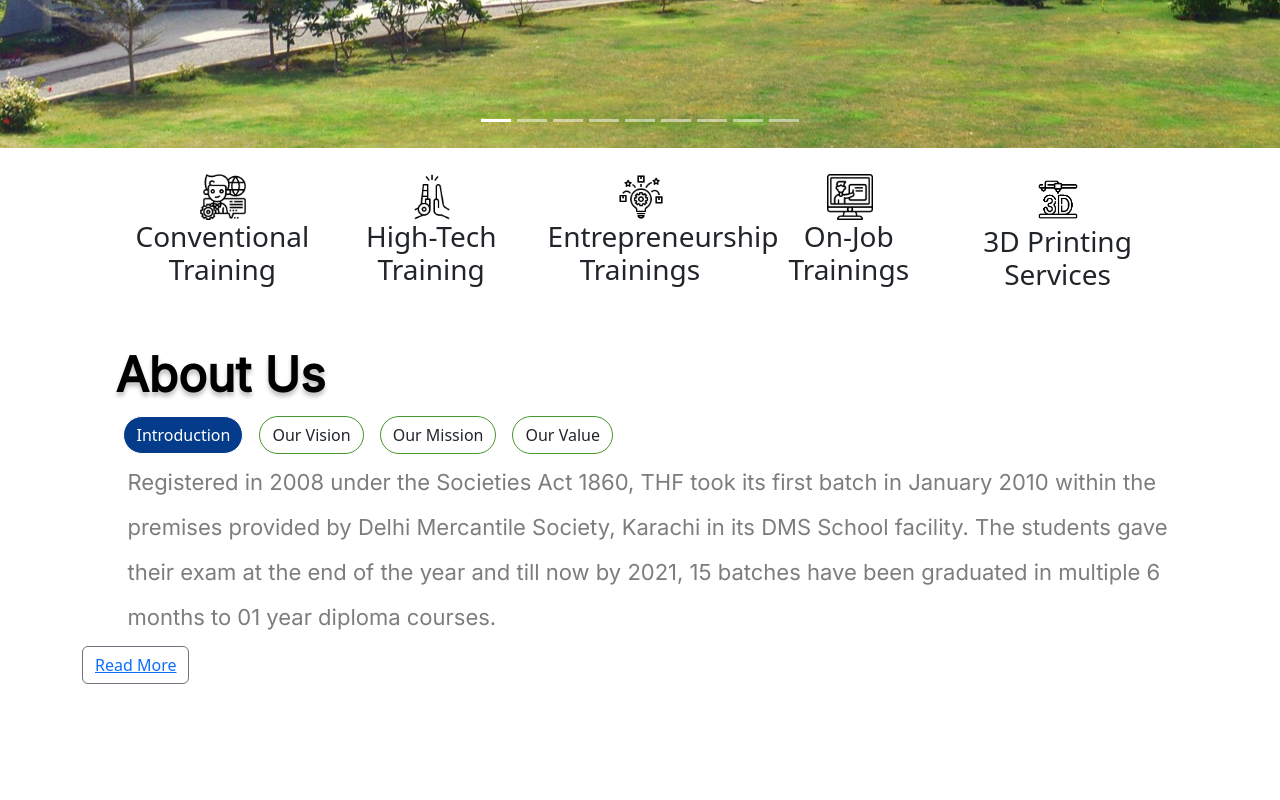
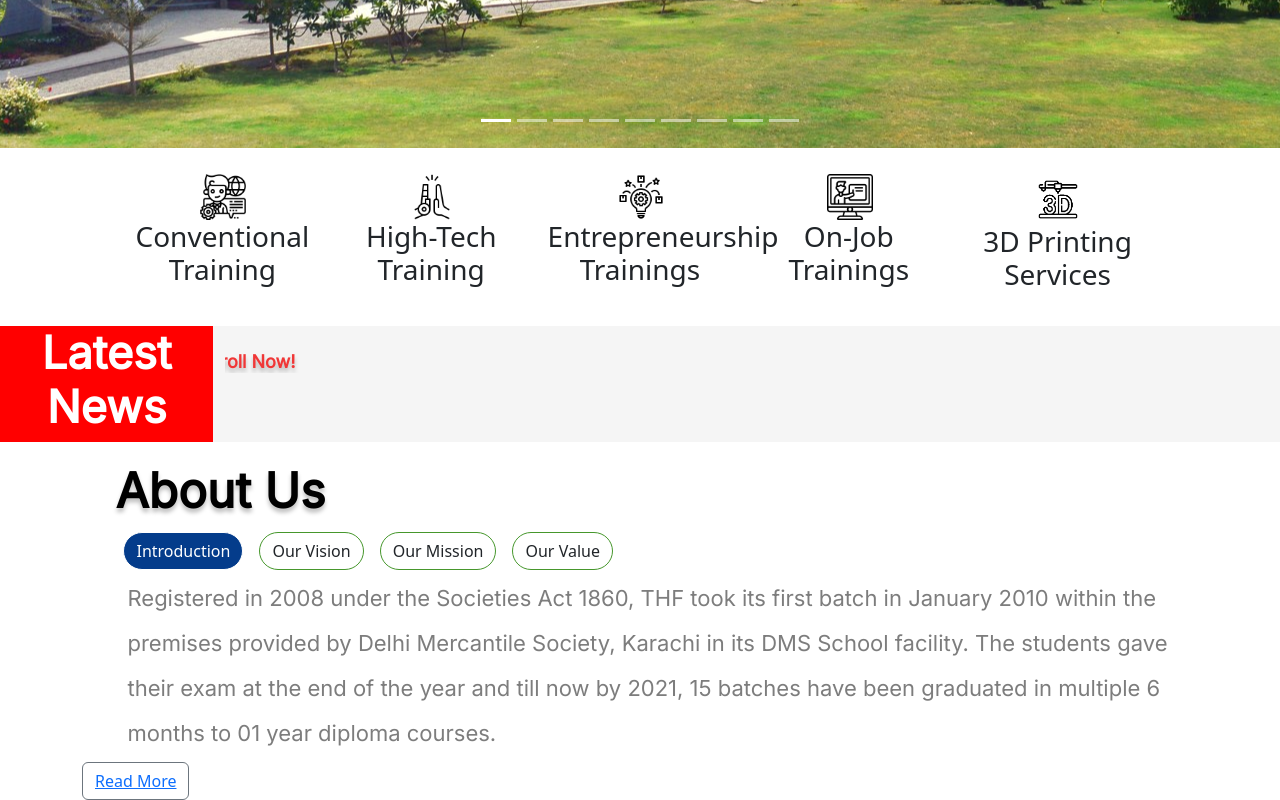
Before and after one commit to mubeen25/THF-React, a React (Vite) app: page / in a window 1280 px wide. Shown: the part 867-1667 px from the top of the page. Before the commit the page ends 1551 px from the top, so only its background shows below. Built offline with nearby package versions, Linux system fonts and the light colour scheme.

Commit message:
Headlines Update

```diff
--- a/src/App.jsx
+++ b/src/App.jsx
@@ -5,6 +5,7 @@ import Navbar from './Components/Navbar'
 import Carousal from './Components/Carousal'
 import About from './Components/About'
 import Skills from './Components/Skills'
+import Headlines from './Components/Headlines'
 
 function App() {
 
@@ -13,6 +14,7 @@ function App() {
       <Navbar/>
       <Carousal/>
       <Skills/>
+      <Headlines/>
       <About/>
     </>
   )
--- /dev/null
+++ b/src/Components/Headlines.css
@@ -0,0 +1,41 @@
+/***Headlines***/
+#Headlines {
+    background-color: #F5F5F5;
+    width: 100%;
+    height: auto;
+    position: relative;
+}
+
+.p1 {
+    background-color: red;
+}
+
+.headlines-heading {
+    font-family: 'Inter';
+    font-style: normal;
+    font-weight: 600;
+    font-size: 45px;
+    text-align: center;
+    color: #ffff;
+}
+
+.Headlines-para {
+    position: relative;
+    top: 25px;
+    font-family: 'Inter';
+    font-style: normal;
+    font-weight: 600;
+    font-size: 18px;
+    line-height: 22px;
+    /* identical to box height */
+
+
+    color: #494444;
+
+    text-shadow: 0px 4px 4px rgba(0, 0, 0, 0.25);
+}
+
+.headings-link {
+    color: #F03737;
+    text-decoration: none;
+}
--- /dev/null
+++ b/src/Components/Headlines.jsx
@@ -0,0 +1,30 @@
+// eslint-disable-next-line no-unused-vars
+import React from 'react'
+import './Headlines.css'
+
+const Headlines = () => {
+  return (
+    <>
+    {/* <!--Headlines--> */}
+    <section id="Headlines">
+        <div className="container-fluid">
+            <div className="row">
+                <div className="col-lg-2 p1">
+                    <h1 className="headlines-heading">Latest News</h1>
+                </div>
+                <div className="col-lg-10 p2">
+                    <p className="Headlines-para">
+                        <marquee direction="right">Admissions under NAVTTC Program are now Open at THF campuses all
+                            across
+                            the Pakistan, Click <span> <a className="headings-link" href="#">Enroll Now!</a></span>
+                        </marquee>
+                    </p>
+                </div>
+            </div>
+        </div>
+    </section>
+    </>
+  )
+}
+
+export default Headlines
--- a/src/Components/Skills.css
+++ b/src/Components/Skills.css
@@ -31,6 +31,5 @@
         display: flex;
         justify-content: center;
         align-items: center;
-        offset: 0;
     }
 }
--- a/src/Components/Skills.jsx
+++ b/src/Components/Skills.jsx
@@ -36,6 +36,8 @@ const Skills = () => {
             </div>
         </div>
     </section>
+
+
     </>
   )
 }
```
